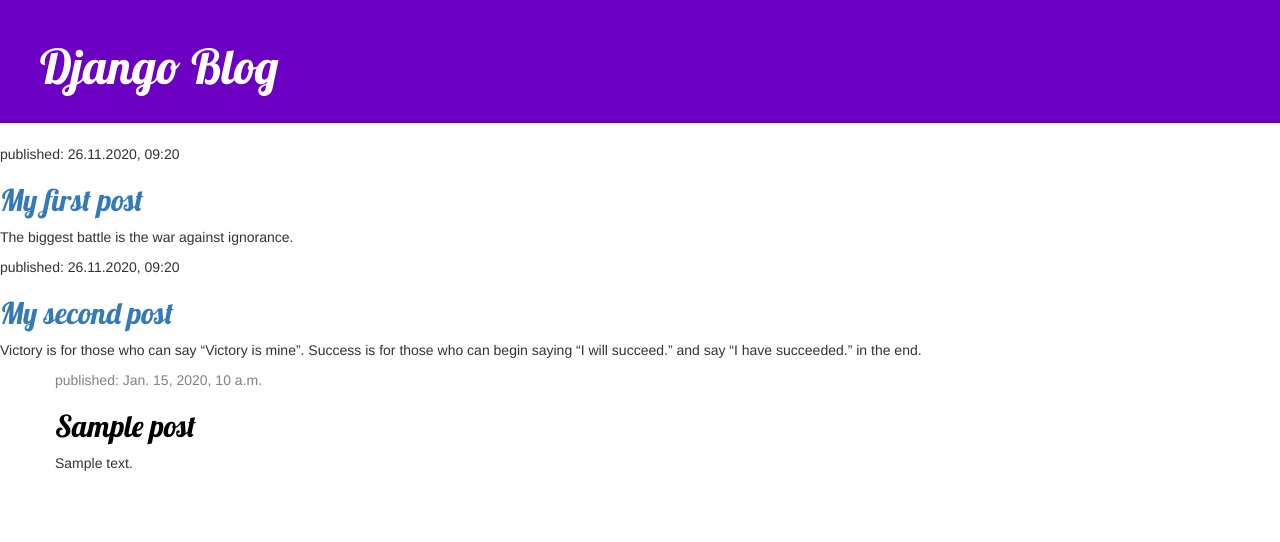
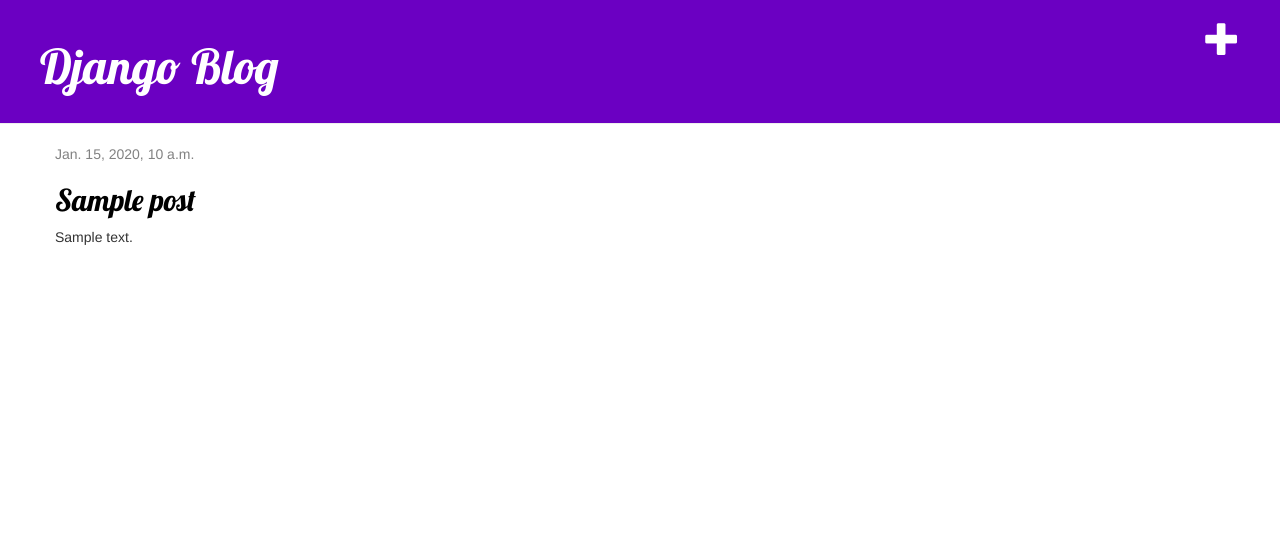
Before and after one commit to clhmt/my-blog, a Django app: template blog/templates/blog/post_list.html in a window 1280 px wide. Shown: the top 542 px of the page. Run offline with Django 3.2, Linux system fonts and the light colour scheme; the template is opened without the code that fills it: most values are stand-ins (such as "Sample title", 1, 10 or a date in 2020); some libraries are stand-ins or nearby versions.

Commit message:
27.11.2020

```diff
--- /dev/null
+++ b/blog/templates/blog/base.html
@@ -0,0 +1,24 @@
+{% load static %}
+<html>
+    <head>
+        <title>Django blog</title>
+        <link href="//fonts.googleapis.com/css?family=Lobster&subset=latin,latin-ext" rel="stylesheet" type="text/css">
+        <link rel="stylesheet" href="//maxcdn.bootstrapcdn.com/bootstrap/3.2.0/css/bootstrap.min.css">
+        <link rel="stylesheet" href="//maxcdn.bootstrapcdn.com/bootstrap/3.2.0/css/bootstrap-theme.min.css">
+        <link rel="stylesheet" href="{% static 'css/blog.css' %}">
+    </head>
+    <body>
+        <div class="page-header">
+            <a href="{% url 'post_new' %}" class="top-menu"><span class="glyphicon glyphicon-plus"></span></a>
+            <h1><a href="/">Django Blog</a></h1>
+        </div>
+        <div class="content container">
+            <div class="row">
+                <div class="col-md-8">
+                {% block content %}
+                {% endblock %}
+                </div>
+            </div>
+        </div>
+    </body>
+</html>
--- a/blog/templates/blog/post_list.html
+++ b/blog/templates/blog/post_list.html
@@ -1,42 +1,13 @@
-{% load static %}
-<html>
-    <head>
-        <title>Django blog</title>
-        <link href="//fonts.googleapis.com/css?family=Lobster&subset=latin,latin-ext" rel="stylesheet" type="text/css">
-        <link rel="stylesheet" href="//maxcdn.bootstrapcdn.com/bootstrap/3.2.0/css/bootstrap.min.css">
-        <link rel="stylesheet" href="//maxcdn.bootstrapcdn.com/bootstrap/3.2.0/css/bootstrap-theme.min.css">
-        <link rel="stylesheet" href="{% static 'css/blog.css' %}">
-    </head>
-    <body>
-        <div class="page-header">
-            <h1><a href="/">Django Blog</a></h1>
-        </div>
+{% extends 'blog/base.html' %}
 
-        <div>
-            <p>published: 26.11.2020, 09:20</p>
-            <h2><a href="">My first post</a></h2>
-            <p>The biggest battle is the war against ignorance.</p>
-        </div>
-
-        <div>
-            <p>published: 26.11.2020, 09:20</p>
-            <h2><a href="">My second post</a></h2>
-            <p>Victory is for those who can say “Victory is mine”. Success is for those who can begin saying “I will succeed.” and say “I have succeeded.” in the end.</p>
-
-        <div class="content container">
-            <div class="row">
-                <div class="col-md-8">
+{% block content %}
     {% for post in posts %}
         <div class="post">
             <div class="date">
-                                <p>published: {{ post.published_date }}</p>
+                {{ post.published_date }}
             </div>
-                            <h2><a href="">{{ post.title }}</a></h2>
+            <h2><a href="{% url 'post_detail' pk=post.pk %}">{{ post.title }}</a></h2>
             <p>{{ post.text|linebreaksbr }}</p>
         </div>
     {% endfor %}
-                </div>
-            </div>
-        </div>
-    </body>
-</html>
+{% endblock %}
--- a/blog/urls.py
+++ b/blog/urls.py
@@ -4,5 +4,6 @@ from . import views
 
 urlpatterns = [
     path('', views.post_list, name='post_list'),
-
+    path('post/<int:pk>/', views.post_detail, name='post_detail'),
+    path('post/new/', views.post_new, name='post_new'),
 ]
```
Also changed, not shown: blog/forms.py (added, +9 -0 lines), blog/templates/blog/post_detail.html (added, +13 -0 lines), blog/views.py (+13 -4 lines), 2 other files. Lines whose indentation alone changed are shown as unchanged.
